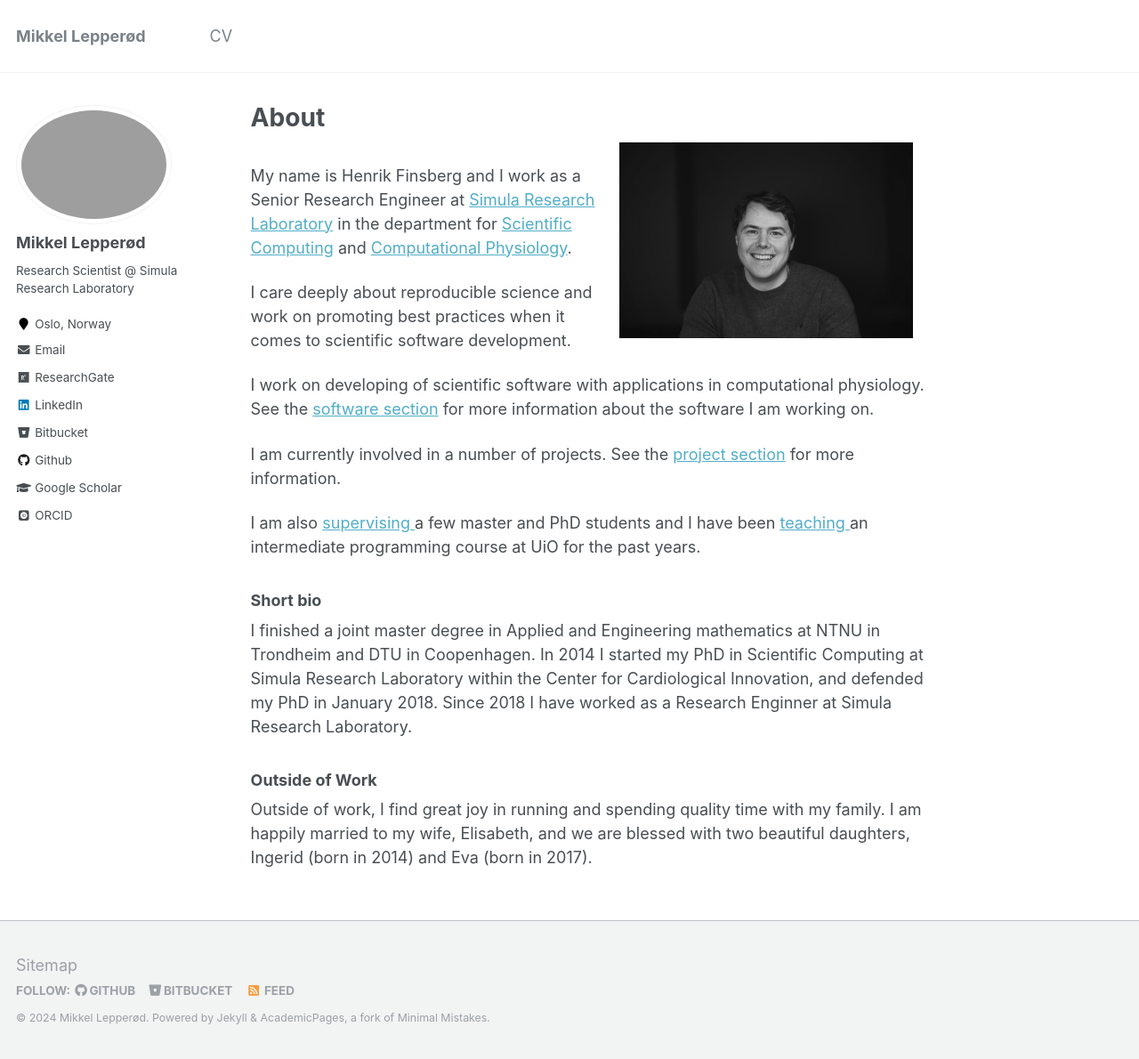
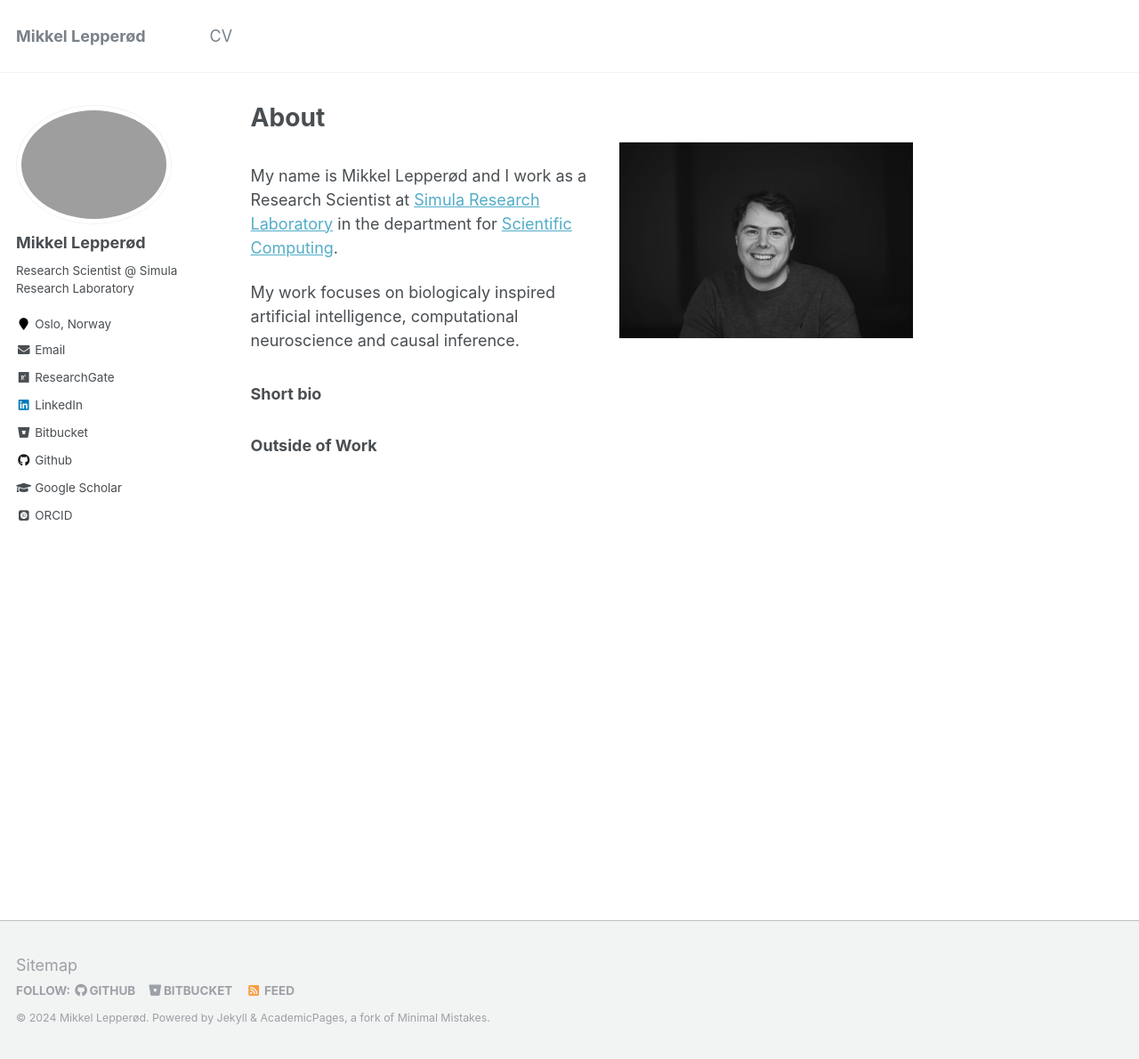
Before and after one commit to lepmik/lepmik.github.io, a Jekyll site: the page built from _pages/about.md, in a window 1280 px wide and 1190 px high. Shown: the whole window at 89% size. Built offline with Jekyll 4.4.1, drawn with Linux system fonts in a browser that asks for light colours; some web fonts are replaced.

Commit message:
about me

```diff
--- a/_pages/about.md
+++ b/_pages/about.md
@@ -10,20 +10,14 @@ redirect_from:
 {% include base_path %}
 
 
-<img src="/images/profile.jpg" width="380px" alt="Henrik Finsberg" align="right" style="display:block;margin-bottom:25px;margin-left:auto;margin-right:auto;padding-left: 25px;padding-right: 25px;" z-index="1" />
+<img src="/images/profile.jpg" width="380px" alt="Mikkel Lepperød" align="right" style="display:block;margin-bottom:25px;margin-left:auto;margin-right:auto;padding-left: 25px;padding-right: 25px;" z-index="1" />
 
-My name is Henrik Finsberg and I work as a Senior Research Engineer at [Simula Research Laboratory](https://www.simula.no) in the department for [Scientific Computing](https://www.simula.no/research/scientific-computing) and [Computational Physiology](Computational Physiology).
+My name is Mikkel Lepperød and I work as a Research Scientist at [Simula Research Laboratory](https://www.simula.no) in the department for [Scientific Computing](https://www.simula.no/research/scientific-computing).
 
-I care deeply about reproducible science and work on promoting best practices when it comes to scientific software development.
+My work focuses on biologicaly inspired artificial intelligence, computational neuroscience and causal inference.
 
-I work on developing of scientific software with applications in computational physiology. See the <a href="{{ base_path }}/software">software section</a> for more information about the software I am working on.
-
- I am currently involved in a number of projects. See the <a href="{{ base_path }}/projects">project section</a> for more information.
-
- I am also <a href="{{ base_path }}/supervision">supervising </a> a few master and PhD students and I have been  <a href="{{ base_path }}/teaching">teaching </a> an intermediate programming course at UiO for the past years.
 
 ### Short bio
-I finished a joint master degree in Applied and Engineering mathematics at NTNU in Trondheim and DTU in Coopenhagen. In 2014 I started my PhD in Scientific Computing at Simula Research Laboratory within the Center for Cardiological Innovation, and defended my PhD in January 2018. Since 2018 I have worked as a Research Enginner at Simula Research Laboratory.
+
 
 ### Outside of Work
-Outside of work, I find great joy in running and spending quality time with my family. I am happily married to my wife, Elisabeth, and we are blessed with two beautiful daughters, Ingerid (born in 2014) and Eva (born in 2017).
```
